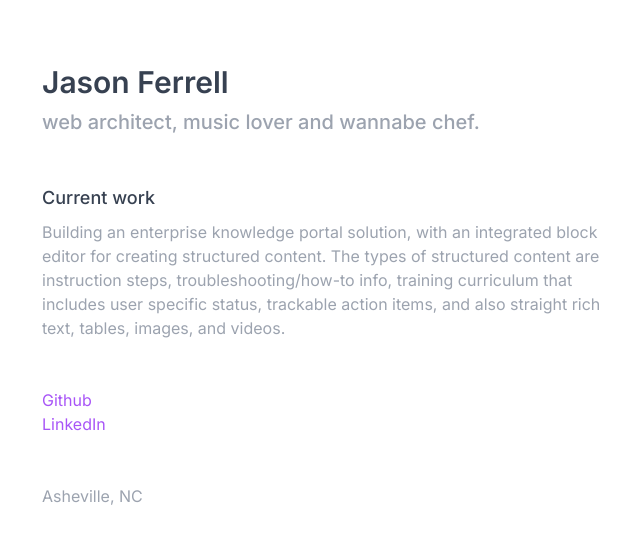
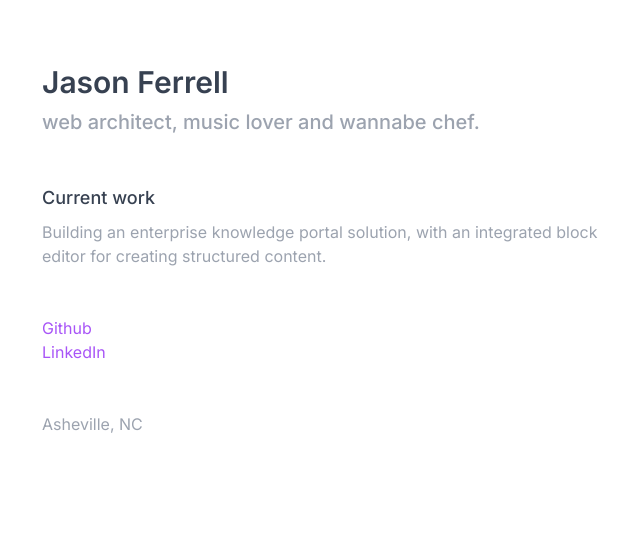
Before and after one commit to jferrel7/jason-ferrell, a Next.js app: page / in a window 1280 px wide. Shown: the top 540 px of the page, without its empty margins (22-662 px from the left). Built offline with nearby package versions, Linux system fonts and the light colour scheme.

Commit message:
Update page.js

```diff
--- a/src/app/page.js
+++ b/src/app/page.js
@@ -7,7 +7,7 @@ export default function Home() {
       <h2 className="text-xl font-medium mb-12 text-gray-400">web architect, music lover and wannabe chef.</h2>
       <h3 className="text-lg mb-2 font-medium text-gray-700">Current work</h3>
       <p className="max-w-xl mb-12 text-gray-400">
-        Building an enterprise knowledge portal solution, with an integrated block editor for creating structured content. The types of structured content are instruction steps, troubleshooting/how-to info, training curriculum that includes user specific status, trackable action items, and also straight rich text, tables, images, and videos.
+        Building an enterprise knowledge portal solution, with an integrated block editor for creating structured content.
       </p>
       <ul className="mb-12">
         <li><a href="https://github.com/jferrel7" title="Github" className="text-purple-500">Github</a></li>
```
